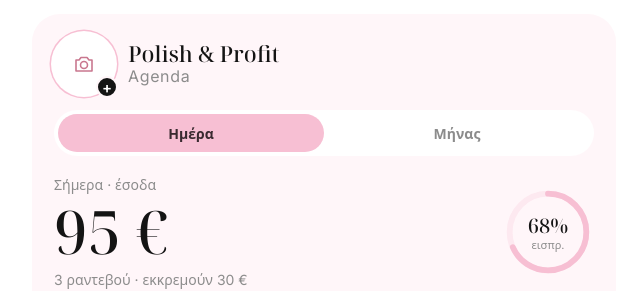
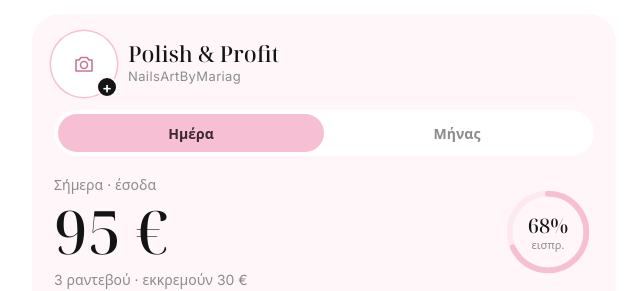
Before and after one commit to glowbooking/tameio, a plain HTML site: page index.html in a window 1280 px wide. Shown: the top 291 px of the page, 316-956 px from the left. Drawn offline with Linux system fonts and the light colour scheme.

Commit message:
Υπότιτλος NailsArtByMariag

```diff
--- a/index.html
+++ b/index.html
@@ -32,7 +32,7 @@ button{font-family:inherit}
 .pp img{width:100%;height:100%;object-fit:cover;display:block}
 .pp em{position:absolute;right:-4px;bottom:-4px;width:22px;height:22px;border-radius:50%;background:var(--ink);color:#fff;font:600 15px/20px Inter,sans-serif;font-style:normal;text-align:center;border:2px solid var(--pinkbg)}
 .pp.has em{display:none}
-.brand{font:500 22px/1.1 var(--serif);white-space:nowrap;flex:none}.brand span{display:block;font:400 16px/1.4 Inter,sans-serif;letter-spacing:.04em}
+.brand{font:500 22px/1.1 var(--serif);white-space:nowrap;flex:none}.brand span{display:block;font:400 13px/1.5 Inter,sans-serif;letter-spacing:.03em;margin-top:2px}
 .tabs{display:flex;background:var(--bg);border-radius:999px;padding:4px;margin-top:16px}.tabs button{flex:1}
 .tabs button{border:0;background:none;color:var(--mute);font-weight:600;font-size:14px;padding:8px 16px;border-radius:999px;min-height:38px;cursor:pointer}
 .tabs button.on{background:var(--pink);color:var(--onpink)}
@@ -149,7 +149,7 @@ textarea.bk{min-height:110px;font-size:12px;margin-top:10px;display:none}
   <section class="hero">
     <div class="top">
       <button class="pp" id="pp" aria-label="Φωτογραφία προφίλ"><span id="ppImg"><svg viewBox="0 0 24 24" width="24" height="24" fill="none" stroke="currentColor" stroke-width="1.6" stroke-linecap="round" stroke-linejoin="round"><path d="M4 8h3l2-2.5h6L17 8h3v11H4z"/><circle cx="12" cy="13" r="3.5"/></svg></span><em>+</em></button>
-      <span class="brand">Polish &amp; Profit<span style="color:var(--mute)">Agenda</span></span>
+      <span class="brand">Polish &amp; Profit<span style="color:var(--mute)">NailsArtByMariag</span></span>
       <input type="file" id="ppFile" accept="image/*" hidden>
     </div>
     <div class="tabs"><button id="tDay" class="on">Ημέρα</button><button id="tMonth">Μήνας</button></div>
```
